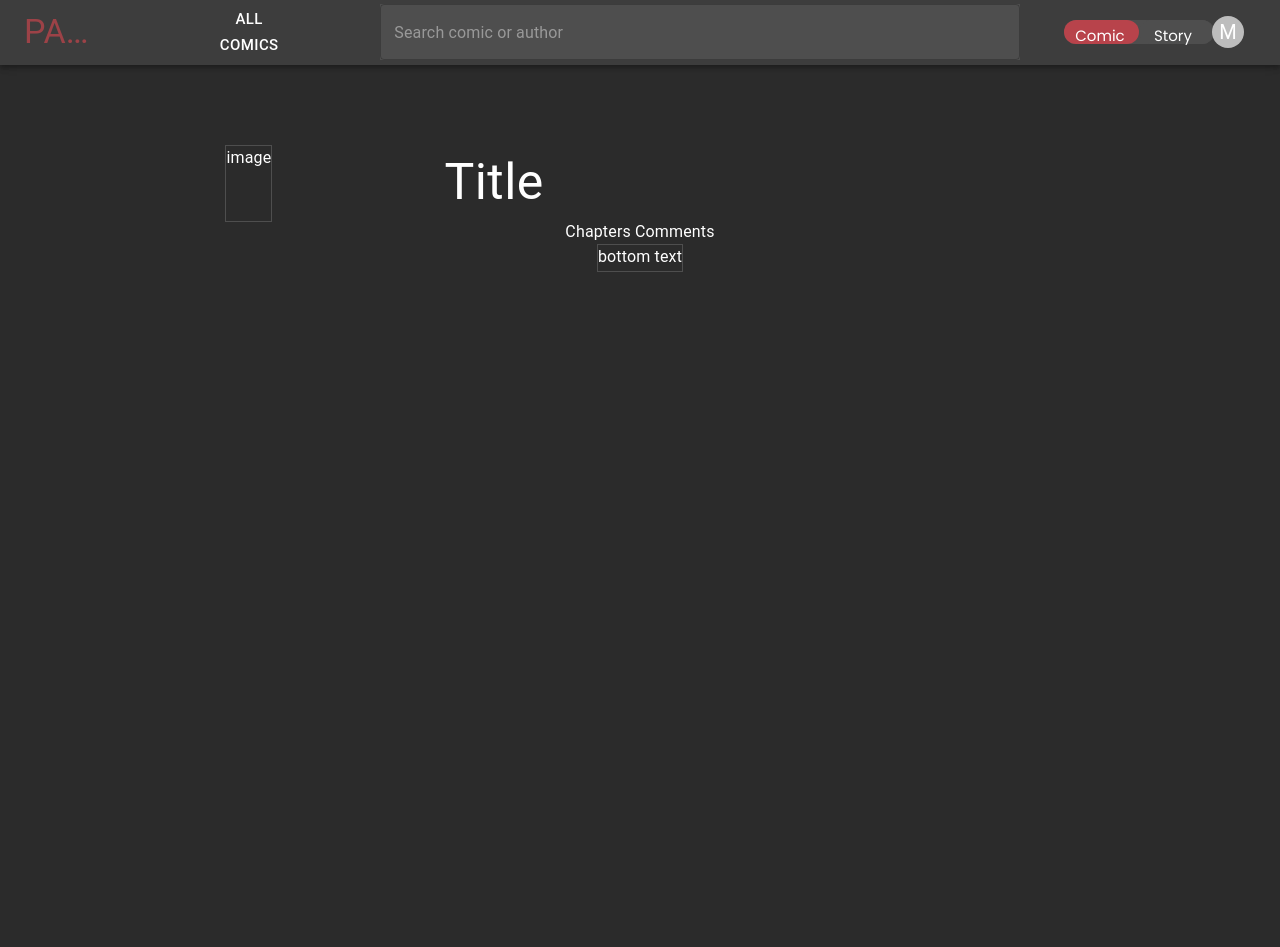
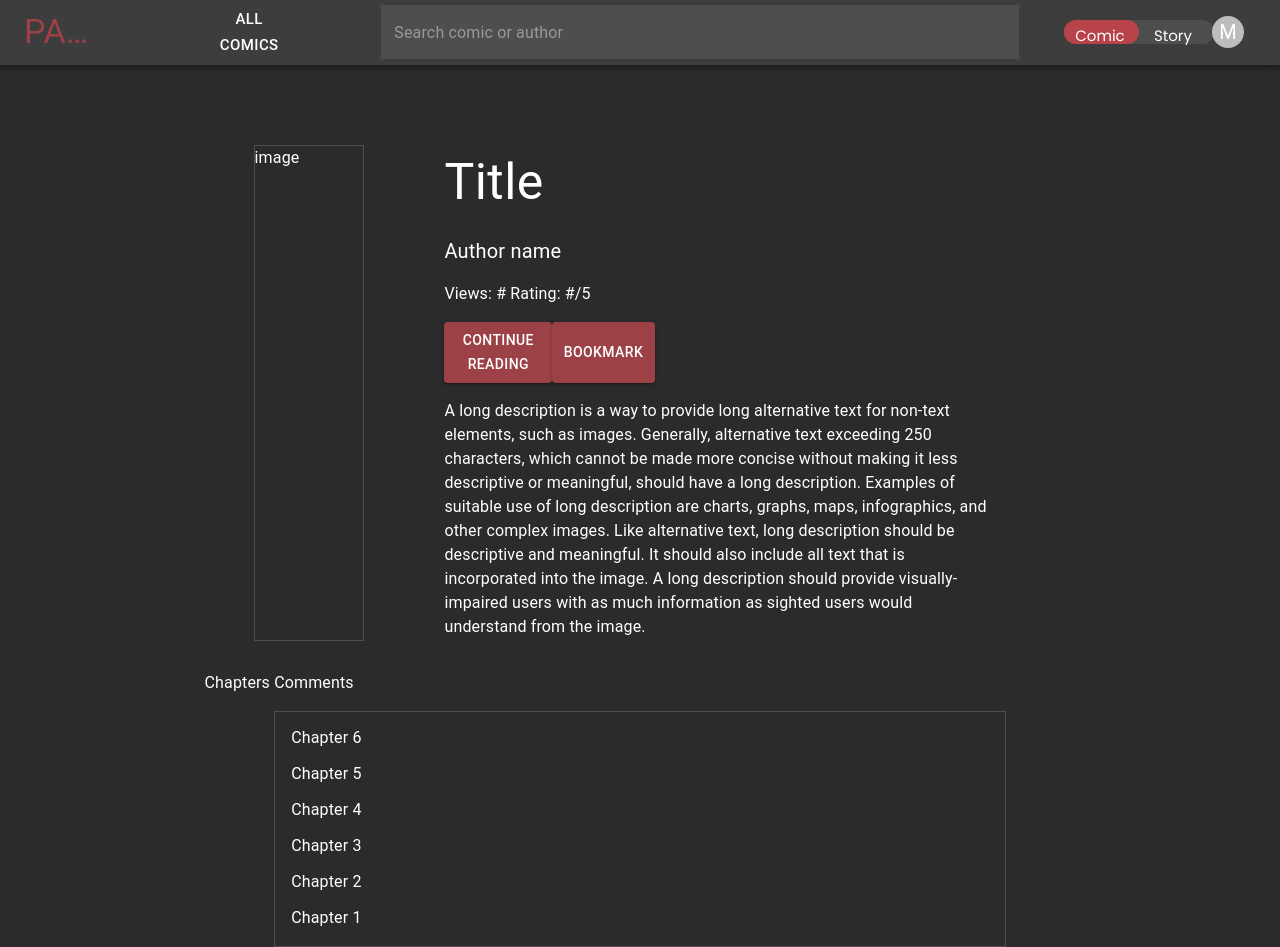
Before and after one commit to CobyYee/Panels, a React (Create React App) app in the folder client/: page /comic in a window 1280 px wide. Before the commit the page ends 800 px from the top, so only its background shows below. Built offline with nearby package versions, Linux system fonts and the light colour scheme.

Commit message:
Additional layout to ComicScreen. NOT final layout due to gridding issues and MenuItem must be able to support ChapterCards with additional info

```diff
--- a/client/src/components/ComicScreen.js
+++ b/client/src/components/ComicScreen.js
@@ -1,24 +1,65 @@
 import { useState } from 'react'
-import { Typography, Box, Container, Grid, Button } from '@mui/material';
+import { Typography, Box, Container, Grid, Button, MenuList, MenuItem } from '@mui/material';
 
 export default function ComicScreen() {
     return (
         <Box sx={{ paddingTop: 10, display: 'flex', flexDirection: 'column', justifyContent: 'center', alignItems: 'center' }}>
-            <Grid item={true} xs={11} container sx={{ display: 'flex', justifyContent: 'center' }}>
-                <Grid item xs={4} sx={{ display: 'flex', justifyContent: 'center' }}>
-                    <Box sx={{ border: 1, borderColor: '#4e4e4e', height: '100%' }}>
+            <Grid item={true} xs={11} container sx={{ display: 'flex', justifyContent: 'center' }} pb={4}>
+                <Grid item xs={4} sx={{ display: 'flex', justifyContent: 'flex-end' }} pr={10}>
+                    <Box sx={{ border: 1, borderColor: '#4e4e4e', height: '100%', width: '35%' }}>
                         <Typography color='white'>image</Typography>
                     </Box>
                 </Grid>
-                <Grid item xs={8} sx={{ display: 'flex', justifyContent: 'start' }}>
-                    <Typography color='white' sx={{ fontSize: 50 }}>Title</Typography>
+                <Grid item xs={8} container spacing={2}>
+                    <Grid item xs={12} sx={{ display: 'flex', justifyContent: 'start' }}>
+                        <Typography color='white' sx={{ fontSize: 50 }}>Title</Typography>
+                    </Grid>
+                    <Grid item xs={12} sx={{ display: 'flex', justifyContent: 'start' }}>
+                        <Typography color='white' sx={{ fontSize: 20 }}>Author name</Typography>
+                    </Grid>
+                    <Grid item xs={12} sx={{ display: 'flex', justifyContent: 'start' }}>
+                        <Typography color='white'>Views: #        Rating: #/5</Typography>
+                    </Grid>
+                    <Grid item xs={3.4} sx={{ display: 'flex', justifyContent: 'space-between' }}>
+                        <Button variant='contained' sx={{ backgroundColor:'#9c4247', "&:hover": { backgroundColor: 'red' }, minWidth:'8vw' }}>Continue Reading</Button>
+                        <Button variant='contained' sx={{ backgroundColor:'#9c4247', "&:hover": { backgroundColor: 'red' }, minWidth:'8vw' }}>Bookmark</Button>
+                    </Grid>
+                    <Grid item xs={12} sx={{ display: 'flex', justifyContent: 'start' }}>
+                        <Box sx={{ width: '70%' }}>
+                        <Typography color='white'>A long description is a way to provide long alternative text for non-text elements, such as images. Generally, alternative text exceeding 250 characters, which cannot be made more concise without making it
+                            less descriptive or meaningful, should have a long description. Examples of suitable use of long description are charts, graphs, maps, infographics, and other complex images. Like alternative text, long description should be
+                            descriptive and meaningful. It should also include all text that is incorporated into the image. A long description should provide visually-impaired users with as much information as sighted users would understand from the image.
+                        </Typography>
+                        </Box>
+                    </Grid>
+                </Grid>
+            </Grid>
+            <Grid item={true} xs={11} container spacing={2}>
+                <Grid item xs={4} sx={{ display: 'flex', justifyContent: 'flex-end' }} pr={10}>
+                    <Typography color='white'>Chapters      Comments</Typography>
                 </Grid>
                 <Grid item xs={12} sx={{ display: 'flex', justifyContent: 'center' }}>
-                    <Typography color='white'>Chapters Comments</Typography>
-                </Grid>
-                <Grid item xs={12} sx={{ display: 'flex', justifyContent: 'center' }}>
-                    <Box sx={{ border: 1, borderColor: '#4e4e4e', height: '100%' }}>
-                        <Typography color='white'>bottom text</Typography>
+                    <Box sx={{ border: 1, borderColor: '#4e4e4e', height: '100%', width: '57vw' }}>
+                        <MenuList>
+                        <MenuItem>
+                            <Typography color='white'>Chapter 6</Typography>
+                        </MenuItem>
+                        <MenuItem>
+                            <Typography color='white'>Chapter 5</Typography>
+                        </MenuItem>
+                        <MenuItem>
+                            <Typography color='white'>Chapter 4</Typography>
+                        </MenuItem>
+                        <MenuItem>
+                            <Typography color='white'>Chapter 3</Typography>
+                        </MenuItem>
+                        <MenuItem>
+                            <Typography color='white'>Chapter 2</Typography>
+                        </MenuItem>
+                        <MenuItem>
+                            <Typography color='white'>Chapter 1</Typography>
+                        </MenuItem>
+                        </MenuList>
                     </Box>
                 </Grid>
             </Grid>
```
